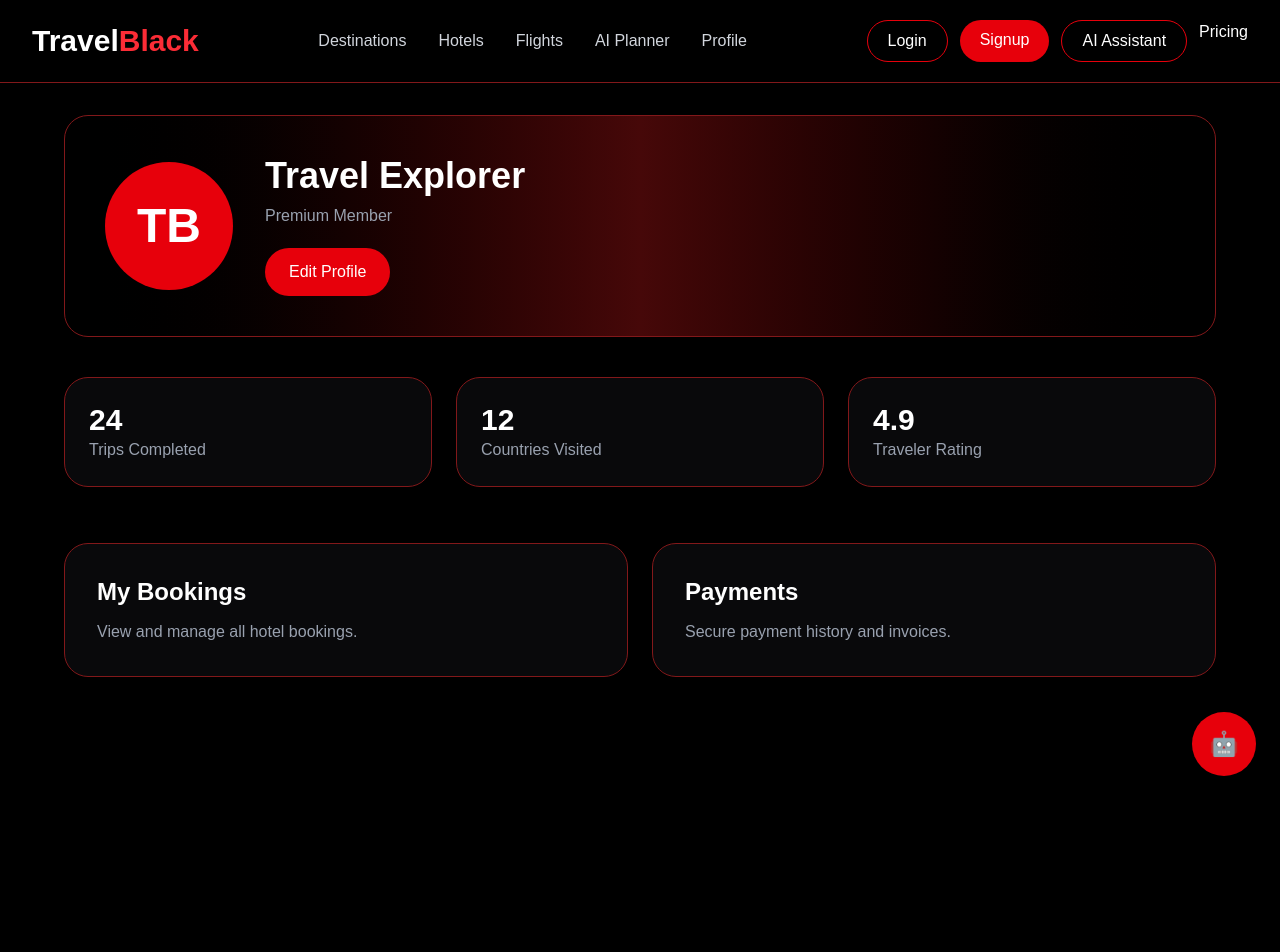
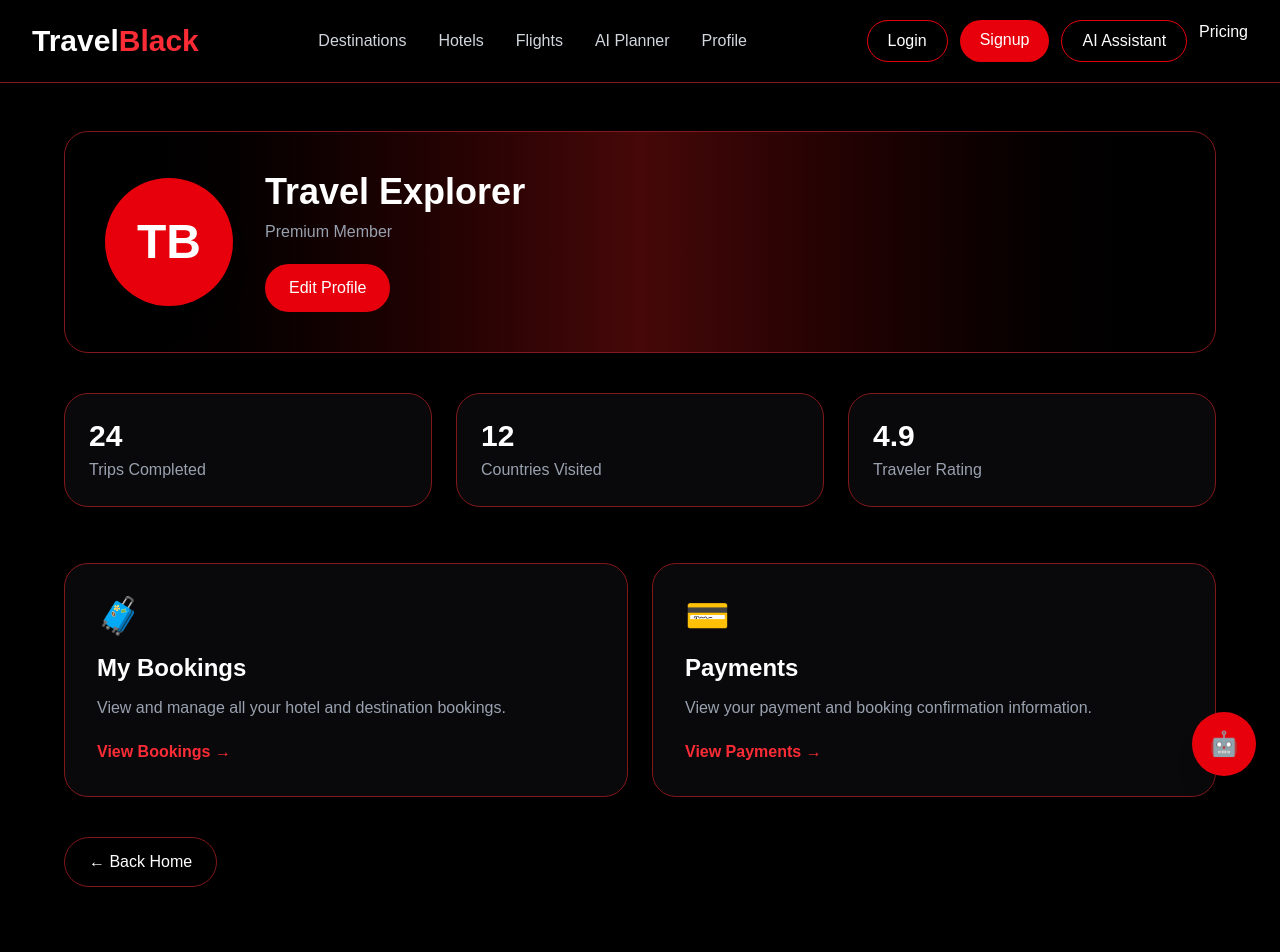
Before and after one commit to Monak3111/Travel, a Next.js app: page /profile in a window 1280 px wide. Shown: the top 952 px of the page. Built offline with nearby package versions, Linux system fonts and the light colour scheme.

Commit message:
Fix profile bookings navigation

```diff
--- a/app/profile/page.tsx
+++ b/app/profile/page.tsx
@@ -4,19 +4,19 @@ import Link from "next/link";
 
 export default function ProfilePage() {
   return (
-    <main className="min-h-screen bg-black text-white p-8">
-
+    <main className="min-h-screen bg-black text-white px-6 py-12">
       <section className="max-w-6xl mx-auto">
 
+        {/* PROFILE HEADER */}
         <div className="rounded-3xl p-10 bg-gradient-to-r from-black via-red-950 to-black border border-red-900 shadow-2xl">
 
           <div className="flex flex-col md:flex-row items-center gap-8">
 
-            <div className="w-32 h-32 rounded-full bg-red-600 flex items-center justify-center text-5xl font-bold">
+            <div className="w-32 h-32 rounded-full bg-red-600 flex items-center justify-center text-5xl font-bold shadow-xl">
               TB
             </div>
 
-            <div>
+            <div className="text-center md:text-left">
 
               <h1 className="text-4xl font-bold">
                 Travel Explorer
@@ -39,78 +39,104 @@ export default function ProfilePage() {
 
         </div>
 
+        {/* PROFILE STATS */}
         <div className="grid md:grid-cols-3 gap-6 mt-10">
 
           <div className="bg-zinc-950 border border-red-900 rounded-3xl p-6">
-
             <h2 className="text-3xl font-bold">
               24
             </h2>
 
-            <p className="text-gray-400">
+            <p className="text-gray-400 mt-1">
               Trips Completed
             </p>
-
           </div>
 
           <div className="bg-zinc-950 border border-red-900 rounded-3xl p-6">
-
             <h2 className="text-3xl font-bold">
               12
             </h2>
 
-            <p className="text-gray-400">
+            <p className="text-gray-400 mt-1">
               Countries Visited
             </p>
-
           </div>
 
           <div className="bg-zinc-950 border border-red-900 rounded-3xl p-6">
-
             <h2 className="text-3xl font-bold">
               4.9
             </h2>
 
-            <p className="text-gray-400">
+            <p className="text-gray-400 mt-1">
               Traveler Rating
             </p>
-
           </div>
 
         </div>
 
+        {/* ACCOUNT OPTIONS */}
         <div className="grid md:grid-cols-2 gap-6 mt-14">
 
+          {/* IMPORTANT:
+              The correct My Bookings route is /my-bookings.
+              Do NOT use /bookings here.
+          */}
           <Link
-            href="/bookings"
-            className="bg-zinc-950 border border-red-900 rounded-3xl p-8 hover:border-red-600 transition"
+            href="/my-bookings"
+            className="bg-zinc-950 border border-red-900 rounded-3xl p-8 hover:border-red-600 hover:bg-red-950/20 transition"
           >
+            <div className="text-4xl mb-4">
+              🧳
+            </div>
+
             <h2 className="text-2xl font-bold">
               My Bookings
             </h2>
 
             <p className="text-gray-400 mt-3">
-              View and manage all hotel bookings.
+              View and manage all your hotel and destination bookings.
             </p>
+
+            <span className="inline-block mt-5 text-red-500 font-semibold">
+              View Bookings →
+            </span>
           </Link>
 
+          {/* PAYMENTS */}
           <Link
             href="/payment"
-            className="bg-zinc-950 border border-red-900 rounded-3xl p-8 hover:border-red-600 transition"
+            className="bg-zinc-950 border border-red-900 rounded-3xl p-8 hover:border-red-600 hover:bg-red-950/20 transition"
           >
+            <div className="text-4xl mb-4">
+              💳
+            </div>
+
             <h2 className="text-2xl font-bold">
               Payments
             </h2>
 
             <p className="text-gray-400 mt-3">
-              Secure payment history and invoices.
+              View your payment and booking confirmation information.
             </p>
+
+            <span className="inline-block mt-5 text-red-500 font-semibold">
+              View Payments →
+            </span>
           </Link>
 
         </div>
 
+        {/* BACK HOME */}
+        <div className="mt-10">
+          <Link
+            href="/"
+            className="inline-block border border-red-900 px-6 py-3 rounded-full hover:bg-zinc-900 transition"
+          >
+            ← Back Home
+          </Link>
+        </div>
+
       </section>
-
     </main>
   );
 }
```
